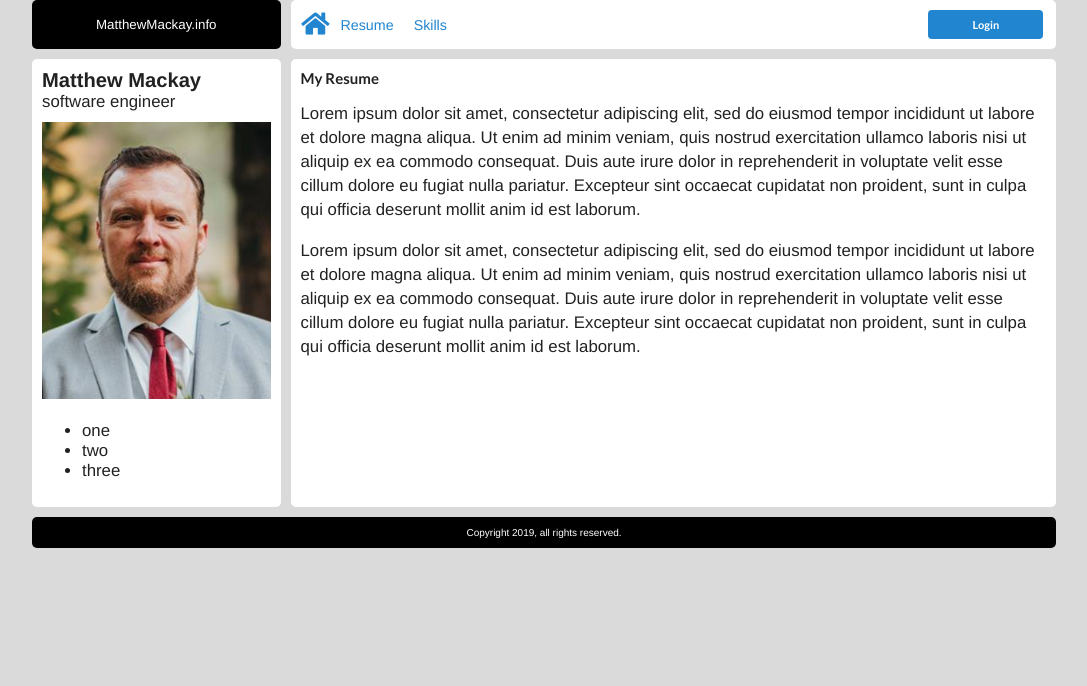
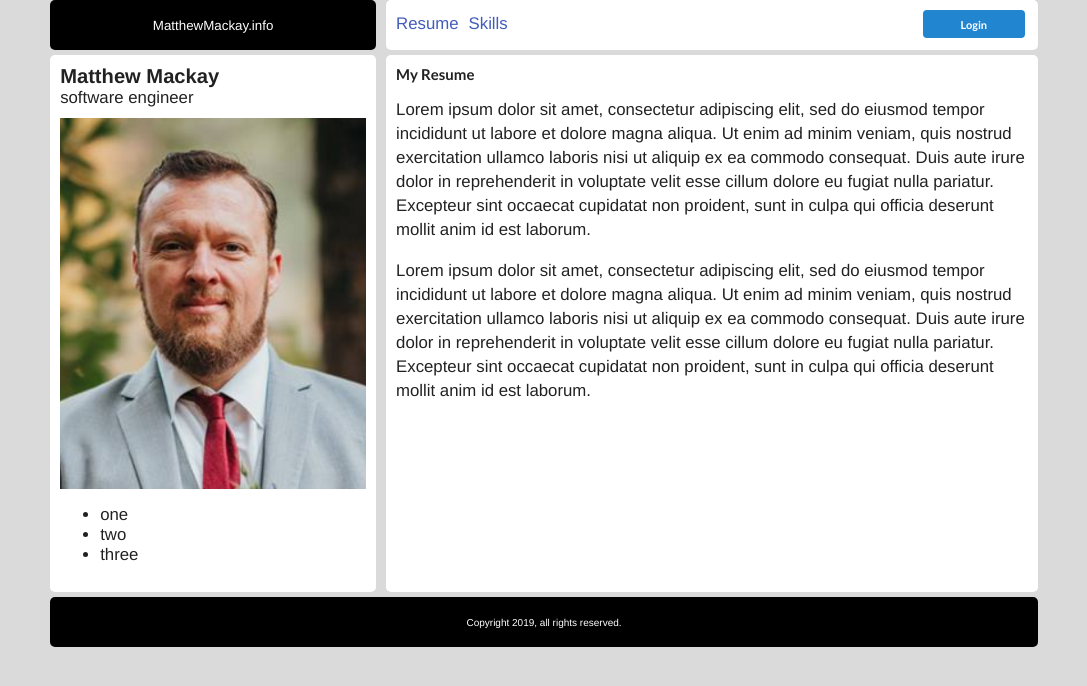
Before and after one commit to mattmackay76/matthewmackay.info, a React (Create React App) app in the folder ClientApp/: page / in a window 1280 px wide. Shown: the top 686 px of the page, without its empty margins (96-1183 px from the left). Built offline with nearby package versions, Linux system fonts and the light colour scheme.

Commit message:
Cleaned up the grid and used templates instead of 14 columns

```diff
--- a/ClientApp/src/components/layoutComponent.css
+++ b/ClientApp/src/components/layoutComponent.css
@@ -1,4 +1,3 @@
-
 /* best practice for box-sizing
             https://css-tricks.com/inheriting-box-sizing-probably-slightly-better-best-practice/ */
 html {
@@ -17,27 +16,40 @@
     background-color: #dadada;
 }
 
-    .wrapper {
+a {
+    color: #425cbb;
+}
+
+.layout {
     display: grid;
-        grid-template-columns: repeat(12, [col-start] 1fr);
-        grid-gap: 5px 10px;
     max-width: 1024px;
     margin: 0 auto;
     font: 1.2em Helvetica, arial, sans-serif;
 }
 
-    /*all *first* descendents of .wrapper class (should mostly be semantic elements*/
-    .wrapper > * {
-        /*border: 2px solid #f08c00;*/
+.layout > * {
     background-color: white;
     border-radius: 5px;
     padding: 10px;
-        /*by default take the entire row (ex: header/footer)*/
-        grid-column: col-start / span 12;
 }
 
-    .profile img {
-        width: 100%;
+.header, .footer {
+    display: flex;
+    align-items: center;
+    justify-content: center;
+
+    background-color: black;
+    color: white;
+    text-align: center;
+    font-size: 10pt;
+}
+
+.header a {
+    color: white;
+}
+
+.footer .copyright {
+    font-size: x-small;
 }
 
 .profile > section {
@@ -49,70 +61,66 @@
     font-weight: bold;
 }
 
-.main-head, .main-footer {
-    background-color: black;
-    color: white;
-    text-align: center;
-    font-size: 10pt;
+.profile div.center {
     display: flex;
-    align-items: center;
-    justify-content: center;
+    justify-content: space-around;
 }
 
-    .main-footer .copyright {
-        font-size: x-small
+.profile img {
+    width: 100%;
+    max-width: 400px;
 }
 
-    .main-nav .nav-component {
+.nav-component {
     display: grid;
-        grid-template-columns: 40px 5fr 1fr;
+    grid-template-columns: 5fr 1fr;
 }
 
 .nav-component .links {
     display: flex;
     align-items: center;
     justify-content: flex-start;
+    height: 100%;
 }
 
 .nav-component .links a {
-        padding-right: 20px;
+    padding-right: 10px;
 }
 
 .nav-component .links a.selected {
     font-weight: bolder;
 }
 
-    .nav-component a {
-        font-size: .85em;
-        color: #2185d0;
+@media (min-width: 600px) {
+
+    .layout {
+        grid-template-columns: [left-gutter] .1fr [sidebar] 4fr [content] 8fr [right-gutter] .1fr;
+        grid-template-rows: [header] 50px [body] auto [footer] 50px;
+        grid-gap: 5px 10px;
     }
 
-@media (min-width: 550px) {
-    .main-head {
-        grid-column: col-start / span 3;
+    .header {
+        grid-row: header;
+        grid-column: sidebar
     }
 
-    .main-nav {
-        grid-column: 4 / span 9;
+    .footer {
+        grid-row: footer;
+        grid-column: sidebar / right-gutter;
+    }
+
+    .nav {
+        grid-row: header;
+        grid-column: content;
     }
 
     .profile {
-        /*col-start 1 is assumed*/
-        grid-column: col-start / span 3;
-        grid-row: 3 / span 1;
+        grid-row: body;
+        grid-column: sidebar;
     }
 
-    .resume {
-        grid-column: col-start 4 / span 9;
-        grid-row: 3 / span 1;
-    }
-
-    nav ul {
-        display: flex;
-        justify-content: space-between;
-    }
-
-    .main-footer {
-        grid-row: 5;
+    .content {
+        grid-row: body;
+        grid-column: content;
     }
 }
--- a/ClientApp/src/components/layoutComponent.js
+++ b/ClientApp/src/components/layoutComponent.js
@@ -16,7 +16,7 @@ class LayoutComponent extends Component {
 
         const resume = () => {
             return (
-                <article className="resume">
+                <article className="content">
                     <h4>My Resume</h4>
                     <p>Lorem ipsum dolor sit amet, consectetur adipiscing elit, sed do eiusmod tempor incididunt ut labore et dolore magna aliqua. Ut enim ad minim veniam, quis nostrud exercitation ullamco laboris nisi ut aliquip ex ea commodo consequat. Duis aute irure dolor in reprehenderit in voluptate velit esse cillum dolore eu fugiat nulla pariatur. Excepteur sint occaecat cupidatat non proident, sunt in culpa qui officia deserunt mollit anim id est laborum.</p>
                     <p>Lorem ipsum dolor sit amet, consectetur adipiscing elit, sed do eiusmod tempor incididunt ut labore et dolore magna aliqua. Ut enim ad minim veniam, quis nostrud exercitation ullamco laboris nisi ut aliquip ex ea commodo consequat. Duis aute irure dolor in reprehenderit in voluptate velit esse cillum dolore eu fugiat nulla pariatur. Excepteur sint occaecat cupidatat non proident, sunt in culpa qui officia deserunt mollit anim id est laborum.</p>
@@ -26,7 +26,7 @@ class LayoutComponent extends Component {
 
         const skills = () => {
             return (
-                <article className="resume">
+                <article className="content">
                     <h4>My Skills</h4>
                     <p>Lorem ipsum dolor sit amet, consectetur adipiscing elit, sed do eiusmod tempor incididunt ut labore et dolore magna aliqua. Ut enim ad minim veniam, quis nostrud exercitation ullamco laboris nisi ut aliquip ex ea commodo consequat. Duis aute irure dolor in reprehenderit in voluptate velit esse cillum dolore eu fugiat nulla pariatur. Excepteur sint occaecat cupidatat non proident, sunt in culpa qui officia deserunt mollit anim id est laborum.</p>
                     <p>Lorem ipsum dolor sit amet, consectetur adipiscing elit, sed do eiusmod tempor incididunt ut labore et dolore magna aliqua. Ut enim ad minim veniam, quis nostrud exercitation ullamco laboris nisi ut aliquip ex ea commodo consequat. Duis aute irure dolor in reprehenderit in voluptate velit esse cillum dolore eu fugiat nulla pariatur. Excepteur sint occaecat cupidatat non proident, sunt in culpa qui officia deserunt mollit anim id est laborum.</p>
@@ -42,9 +42,11 @@ class LayoutComponent extends Component {
 
         return (
             <BrowserRouter>
-                <div className="wrapper">
-                    <header className="main-head">MatthewMackay.info</header>
-                    <nav className="main-nav">
+                <div className="layout">
+                    <header className="header">
+                        <a href="/">MatthewMackay.info</a>
+                    </header>
+                    <nav className="nav">
                         <NavComponent />
                     </nav>
                     <aside className="profile">
@@ -52,7 +54,9 @@ class LayoutComponent extends Component {
                             <span className="name" >Matthew Mackay</span><br />
                             <span>software engineer</span>
                         </section>
-                        <img src="../mugshot.png" />
+                        <div className="center">
+                            <img src="../mugshot.png" />
+                        </div>
                         <ul>
                             <li>one</li>
                             <li>two</li>
@@ -66,7 +70,7 @@ class LayoutComponent extends Component {
                         <Route path="/skills" component={skills} />
                     </Switch>
 
-                    <footer className="main-footer">
+                    <footer className="footer">
                         <span className="copyright">
                             Copyright 2019, all rights reserved.
                         </span>
--- a/ClientApp/src/components/navComponent.js
+++ b/ClientApp/src/components/navComponent.js
@@ -23,15 +23,10 @@ class NavComponent extends Component {
 
         return (
             <div className="nav-component">
-                <NavLink to="/" style={{ fontSize: '1.5em' }}>
-                    <i className="home icon" />
-                </NavLink>
                 <div className="links">
                     <NavLink to="/resume" activeClassName="selected">Resume</NavLink>
                     <NavLink to="/skills" activeClassName="selected">Skills</NavLink>
-
                 </div>
-
                 {logInOutButton}
             </div>
         );
```
Lines whose indentation alone changed are shown as unchanged.
